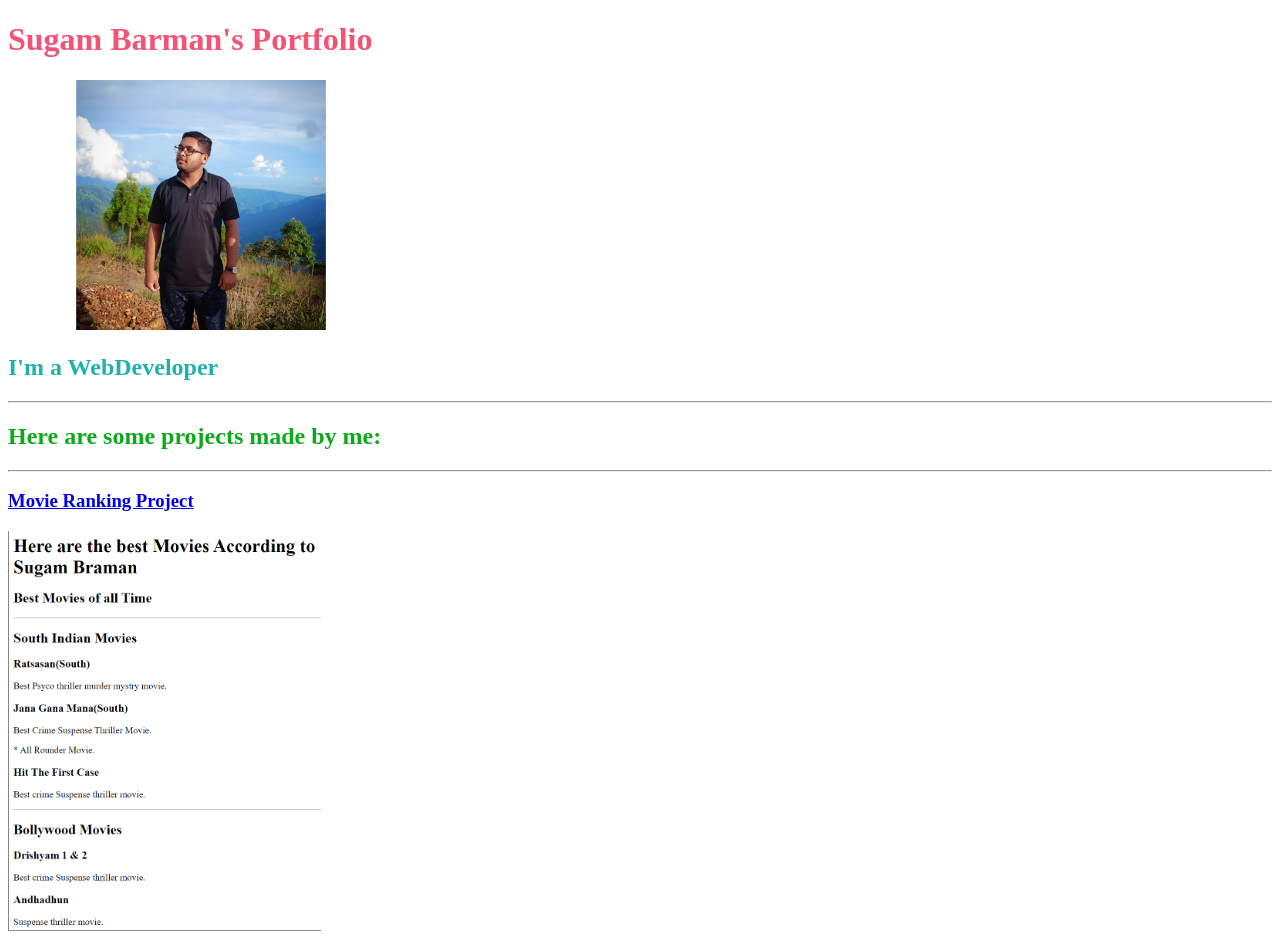
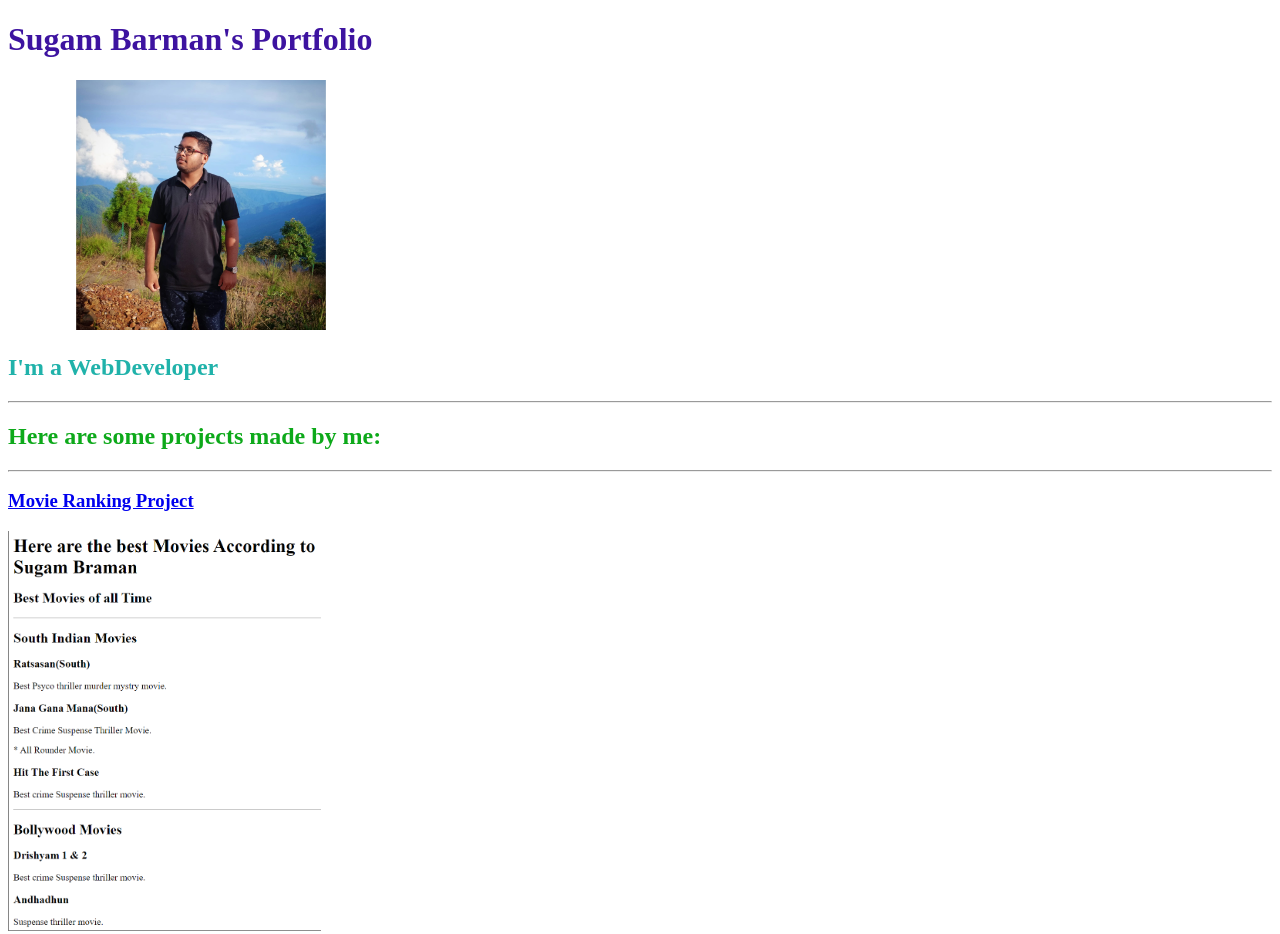
Before and after one commit to Sugam-01/Sugam_portfolio, a plain HTML site: page index.html in a window 1280 px wide. Shown: the top 934 px of the page. Drawn offline with Linux system fonts and the light colour scheme.

Commit message:
add new color

```diff
--- a/index.html
+++ b/index.html
@@ -7,7 +7,7 @@
 		<title>Sugam's Portfolio</title>
 	</head>
 	<body>
-		<h1 style="color: rgb(243, 83, 117)">Sugam Barman's Portfolio</h1>
+		<h1 style="color: rgb(61, 19, 160)">Sugam Barman's Portfolio</h1>
 		&emsp;&emsp;&emsp;&emsp;
 		<img
 			src="./assets/images/WhatsApp Image 2023-06-18 at 02.44.09.jpg"
```
